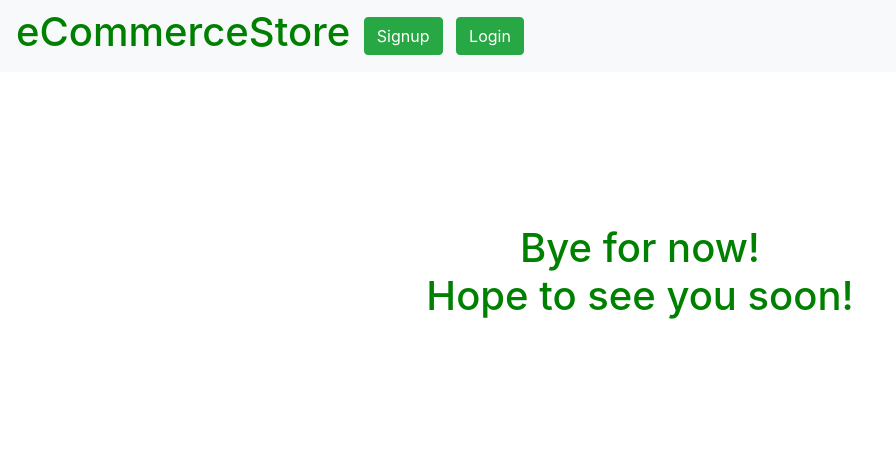
After one commit to JansonSiy/eCommerceApp, a Django app: page /logout_page/ in a window 1280 px wide. The commit adds this page. Shown: the top 471 px of the page, without its empty margins (0-896 px from the left). Run offline with Django 3.2, Linux system fonts and the light colour scheme; some libraries are stand-ins or nearby versions.

Commit message:
STEP 10 Logout feature & fixed login & logout templates

```diff
--- a/eCommerceApp/projectFolder_eCommerceApp/store/templates/store/base.html
+++ b/eCommerceApp/projectFolder_eCommerceApp/accounts/templates/accounts/base_logged_out.html
@@ -1,5 +1,3 @@
-<!-- STEP 1 - CREATE THE NEEDED TEMPLATES -->
-<!-- This is the shared template -->
 <!DOCTYPE html>
 {% load static %}
 <html>
@@ -13,29 +11,19 @@
     <nav class="navbar navbar-expand-lg navbar-light bg-light">
         <h1>eCommerceStore</h1>
 
-        <button class="navbar-toggler" type="button" data-toggle="collapse" data-target="#navbarSupportedContent" aria-controls="navbarSupportedContent" aria-expanded="false" aria-label="Toggle navigation">
-            <span class="navbar-toggler-icon"></span>
-        </button>
-
-        <div class="collapse navbar-collapse" id="navbarSupportedContent">
-            <ul class="navbar-nav mr-auto">
-                <li class="nav-item">
-                    <a class="nav-link" href="{% url 'store:profile' %}">Profile</a>
-                </li>
-                <li class="nav-item">
-                    <a class="nav-link" href="{% url 'store:mystore' %}">Store</a>
-                </li>
-                <li class="nav-item">
-                    <a class="nav-link" href="{% url 'store:cart' %}">Cart</a>
-                </li>
-            </ul>
-
-            <button class="btn btn-outline-success my-2 my-sm-0" type="submit">Logout</button>
+        <div class="base_logged_out">
+            <form action="{% url 'accounts:signup' %}" method="post">
+                {% csrf_token %}
+                <button class="btn btn-success my-2 my-sm-0" type="submit">Signup</button>
+            </form>
+            <form action="{% url 'accounts:login' %}" method="post">
+                {% csrf_token %}
+                <button class="btn btn-success my-2 my-sm-0" type="submit">Login</button>
+            </form>
         </div>
     </nav>
 
     <div>
-        <!-- The block line tells the base template where to put the other templates when rendering -->
         {% block content %}
         {% endblock content %}
     </div>
--- a/eCommerceApp/projectFolder_eCommerceApp/accounts/templates/accounts/login.html
+++ b/eCommerceApp/projectFolder_eCommerceApp/accounts/templates/accounts/login.html
@@ -1,8 +1,10 @@
+{% extends 'accounts/base_logged_out.html' %}
+
 {% block content %}
     <h1>Login Form</h1>
     <form action="{% url 'accounts:login' %}" method='post'>
         {% csrf_token %}
         {{form}}
-        <input type='submit' value='Sign Up'>
+        <input type='submit' value='Login'>
     </form>
 {% endblock %}
--- /dev/null
+++ b/eCommerceApp/projectFolder_eCommerceApp/accounts/templates/accounts/logout_page.html
@@ -0,0 +1,8 @@
+{% extends 'accounts/base_logged_out.html' %}
+
+{% block content %}
+    <h1 class="bye">
+        <span>Bye for now!</span>
+        <span>Hope to see you soon!</span>
+    </h1>
+{% endblock %}
--- a/eCommerceApp/projectFolder_eCommerceApp/accounts/templates/accounts/signup.html
+++ b/eCommerceApp/projectFolder_eCommerceApp/accounts/templates/accounts/signup.html
@@ -1,10 +1,12 @@
+{% extends 'accounts/base_logged_out.html' %}
+
 {% block content %}
-    <h1>Sign Up Form</h1>
+    <h1>Signup Form</h1>
     <form action="{% url 'accounts:signup' %}" method='post'>
         <!-- output the form key from the views -->
         <!-- security, when you send the data to the server, you need to send a token with it, it's telling the app that the post request came from our app -->
         {% csrf_token %}
         {{form}}
-        <input type='submit' value='Log in'>
+        <input type='submit' value='Register'>
     </form>
 {% endblock %}
--- a/eCommerceApp/projectFolder_eCommerceApp/accounts/url.py
+++ b/eCommerceApp/projectFolder_eCommerceApp/accounts/url.py
@@ -6,5 +6,7 @@ app_name = 'accounts'
 
 urlpatterns = [
     path('signup/', views.signup_view, name='signup'),
-    path('login/', views.login_view, name='login')
+    path('login/', views.login_view, name='login'),
+    path('logout/', views.logout_view, name='logout'),
+    path('logout_page/', views.logout_page, name='logout_page')
 ]
--- a/eCommerceApp/projectFolder_eCommerceApp/accounts/views.py
+++ b/eCommerceApp/projectFolder_eCommerceApp/accounts/views.py
@@ -8,44 +8,55 @@ from django.contrib.auth.forms import UserCreationForm, AuthenticationForm
 # UserCreationForm is used for creating a new user that can use our web application
 # AuthenticationForm is used to log users in
 
-from django.contrib.auth import login
+from django.contrib.auth import login, logout
 # importing login function
 
 def signup_view(request):
     # if it's a post request
-    if request.method =='POST':
+    if request.method == 'POST':
         # passing all the values/data of the post request to a new instance
-        postReqForm = UserCreationForm(request.POST)
+        form = UserCreationForm(request.POST)
         # if the form is valid (follows the instructions imbeded in django form) it saves the data
         # .is_valid() is a built in method that can check that, that returns boolean value
-        if postReqForm.is_valid():
+        if form.is_valid():
             # storing it to a variable after saving
-            userFromSignup = postReqForm.save()
+            user = form.save()
             # login the user after
-            login(request, userFromSignup)
+            login(request, user)
             # then redirect('appNameInUrl.py:urlName')
             return redirect('store:mystore')
     else:
-        newInstanceForm = UserCreationForm()
+        form = UserCreationForm()
         # creating a new instance (then send it over to the template)
 
-    context = {'form': newInstanceForm}
+    context = {'form': form}
 
     return render(request, 'accounts/signup.html', context)
 
 def login_view(request):
-    if request.method =='POST':
+    if request.method == 'POST':
         # pass the data here for validation, data is equals to request.POST, this is the syntax for this parameter
-        postReqForm = AuthenticationForm(data=request.POST)
-        if postReqForm.is_valid():
+        form = AuthenticationForm(data=request.POST)
+        if form.is_valid():
             # log in the user using .get_user()
-            userFromLogin = postReqForm.get_user()
+            user = form.get_user()
             # then use the login method and pass 2 parameters, the request and the user details
-            login(request, userFromLogin)
+            login(request, user)
             return redirect('store:mystore')
     else:
-        authenticationForm = AuthenticationForm()
+        form = AuthenticationForm()
 
-    context = {'form': authenticationForm}
+    context = {'form': form}
 
     return render(request, 'accounts/login.html', context)
+
+def logout_view(request):
+    # best practice is to use post request for logout not get
+    if request.method == 'POST':
+        # django already knows which user is logged in so no need to specify in the parameter
+        logout(request)
+        return redirect('accounts:logout_page')
+
+def logout_page(request):
+    context = {}
+    return render(request, 'accounts/logout_page.html', context)
--- a/eCommerceApp/projectFolder_eCommerceApp/store/static/store/style.css
+++ b/eCommerceApp/projectFolder_eCommerceApp/store/static/store/style.css
@@ -6,3 +6,27 @@ h1, .active {
 .inactive {
     color: red;
 }
+
+.margin {
+    margin: 1vh 0px 1vh 0.5vw;
+}
+
+.imgSize {
+    height: 50vh;
+}
+
+.base_logged_out {
+    display: flex;
+    align-items: center;
+    justify-content: space-evenly;
+    width: 15%;
+}
+
+.bye {
+    display: flex;
+    align-items: center;
+    justify-content: center;
+    flex-direction: column;
+    height: 50vh;
+    width: 100%;
+}
--- a/eCommerceApp/projectFolder_eCommerceApp/store/templates/store/cart.html
+++ b/eCommerceApp/projectFolder_eCommerceApp/store/templates/store/cart.html
@@ -1,4 +1,4 @@
-{% extends 'store/base.html' %}
+{% extends 'store/base_logged_in.html' %}
 
 {% load static %}
 
--- a/eCommerceApp/projectFolder_eCommerceApp/store/templates/store/profile.html
+++ b/eCommerceApp/projectFolder_eCommerceApp/store/templates/store/profile.html
@@ -1,4 +1,4 @@
-{% extends 'store/base.html' %}
+{% extends 'store/base_logged_in.html' %}
 
 {% load static %}
 
--- a/eCommerceApp/projectFolder_eCommerceApp/store/templates/store/users.html
+++ b/eCommerceApp/projectFolder_eCommerceApp/store/templates/store/users.html
@@ -1,4 +1,4 @@
-{% extends 'store/base.html' %}
+{% extends 'store/base_logged_in.html' %}
 
 {% load static %}
 
```
Also changed, not shown: eCommerceApp/projectFolder_eCommerceApp/store/templates/store/base_logged_in.html (added, +51 -0 lines), eCommerceApp/projectFolder_eCommerceApp/store/templates/store/mystore.html (+6 -6 lines), eCommerceApp/projectFolder_eCommerceApp/store/views.py (+5 -4 lines), eCommerceApp/projectFolder_eCommerceApp/db.sqlite3, 1 other file.
